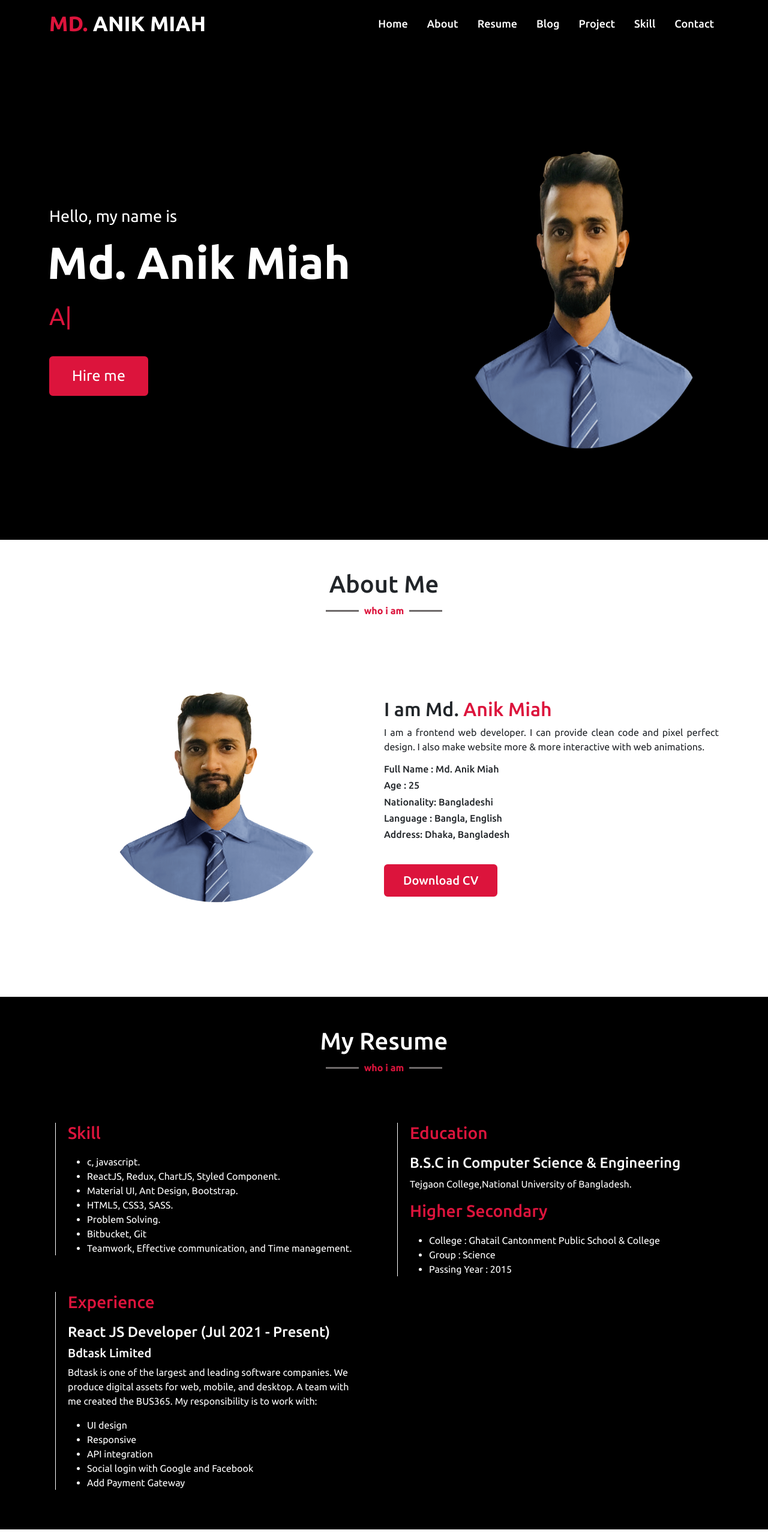
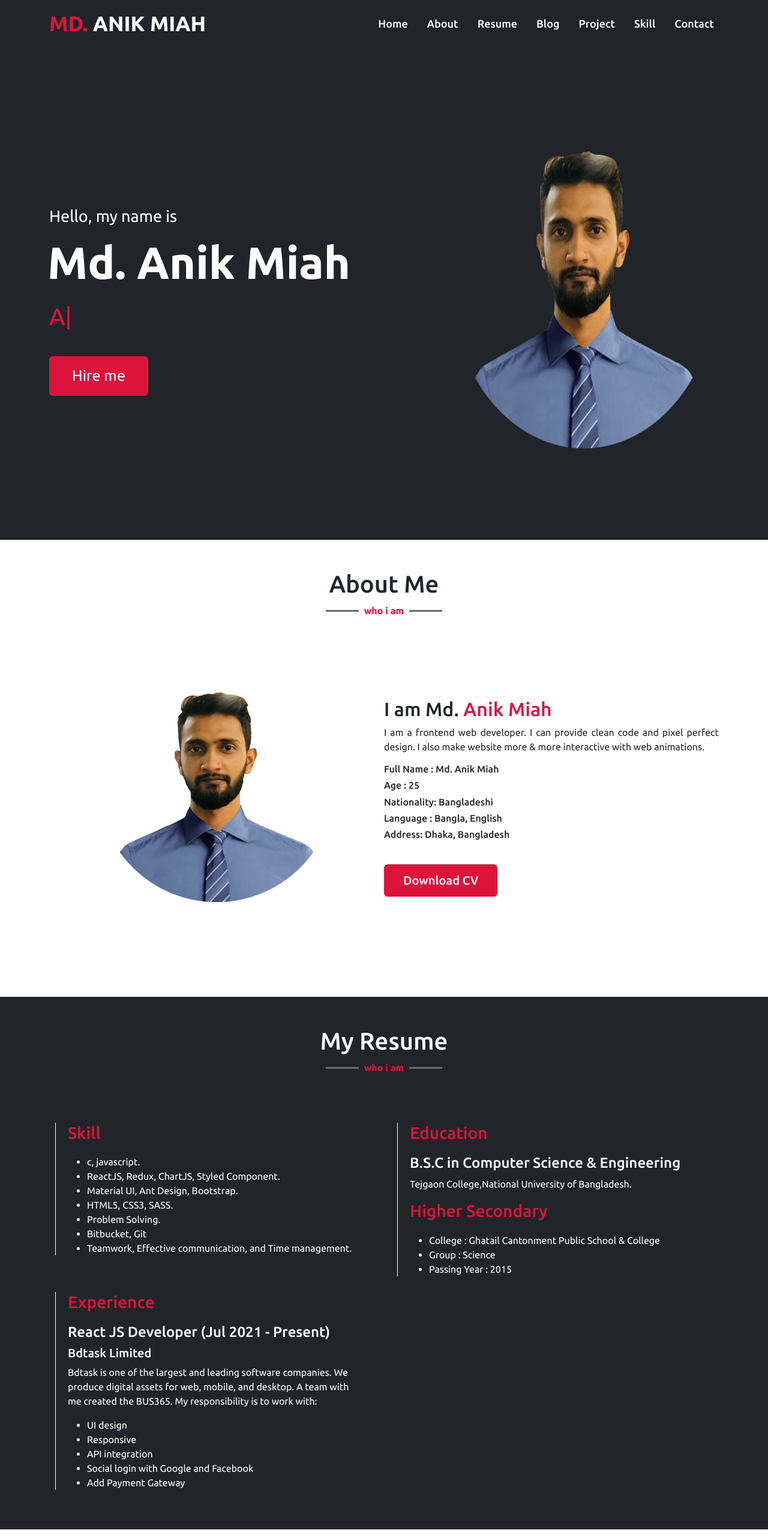
Before and after one commit to mehedi-hasan-anik/new_portfolio, a React (Create React App) app: page / in a window 1280 px wide. Shown: the top 2566 px of the page at 60% size. Built offline with nearby package versions, Linux system fonts and the light colour scheme.

Commit message:
change background color

```diff
--- a/src/components/Hero/Hero.styles.css
+++ b/src/components/Hero/Hero.styles.css
@@ -1,5 +1,5 @@
 .hero_wrapper {
-  background-color: black;
+  background-color: #212428;
   color: white;
   padding-top: 100px;
 }
--- a/src/pages/Contact/Contact.styles.css
+++ b/src/pages/Contact/Contact.styles.css
@@ -1,5 +1,5 @@
 .contact_wrapper {
-  background: black;
+  background: #212428;
   padding: 50px 0px;
   color: white;
 }
--- a/src/pages/Project/Project.styles.css
+++ b/src/pages/Project/Project.styles.css
@@ -1,5 +1,5 @@
 .project_wrapper {
-  background: black;
+  background: #212428;
   padding: 50px 0px;
 }
 .inner_project_wrapper {
--- a/src/pages/Resume/Resume.styles.css
+++ b/src/pages/Resume/Resume.styles.css
@@ -1,5 +1,5 @@
 .resume_wrapper {
-  background: black;
+  background: #212428;
   padding: 50px 0px;
   color: white;
 }
```
